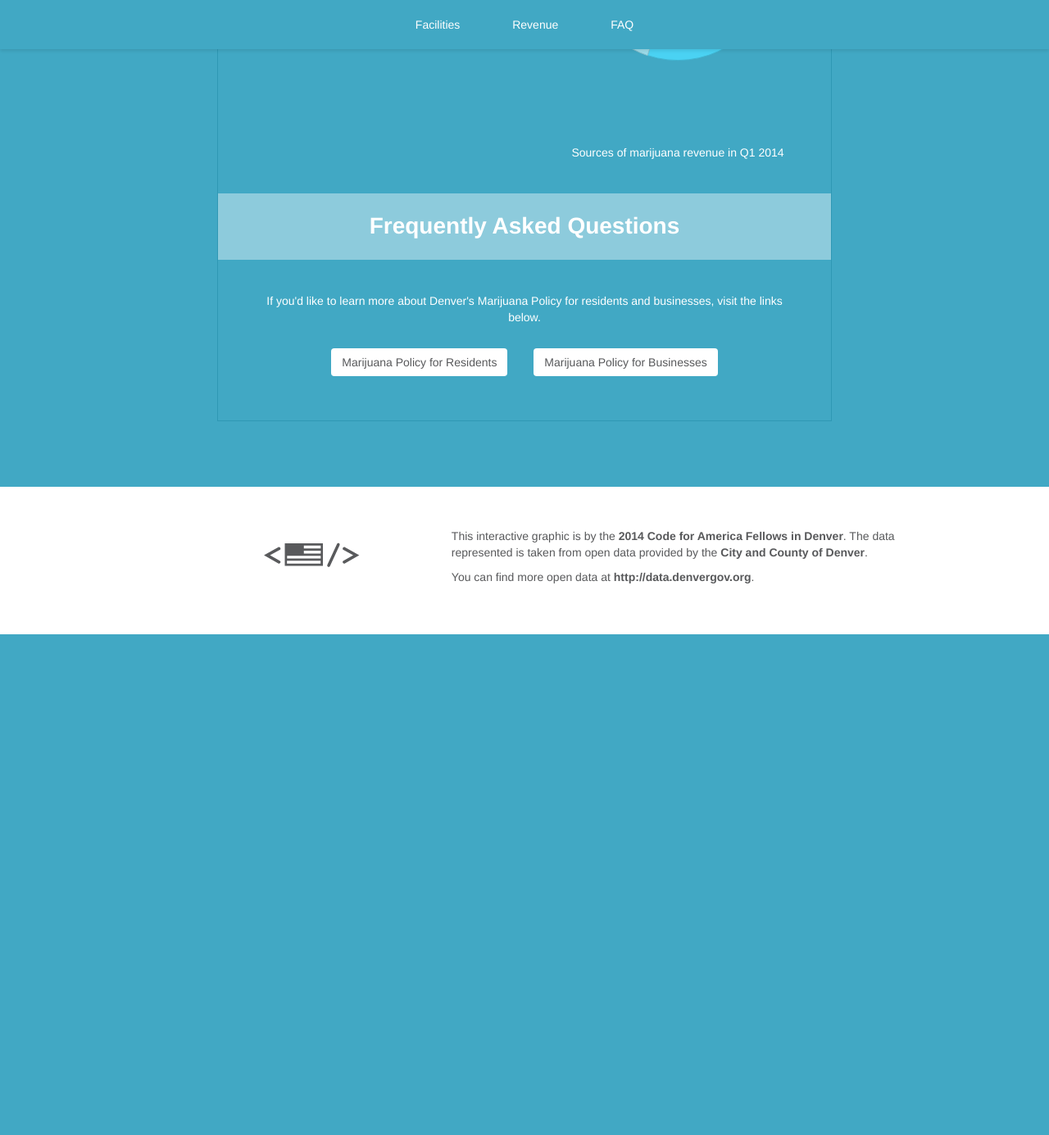
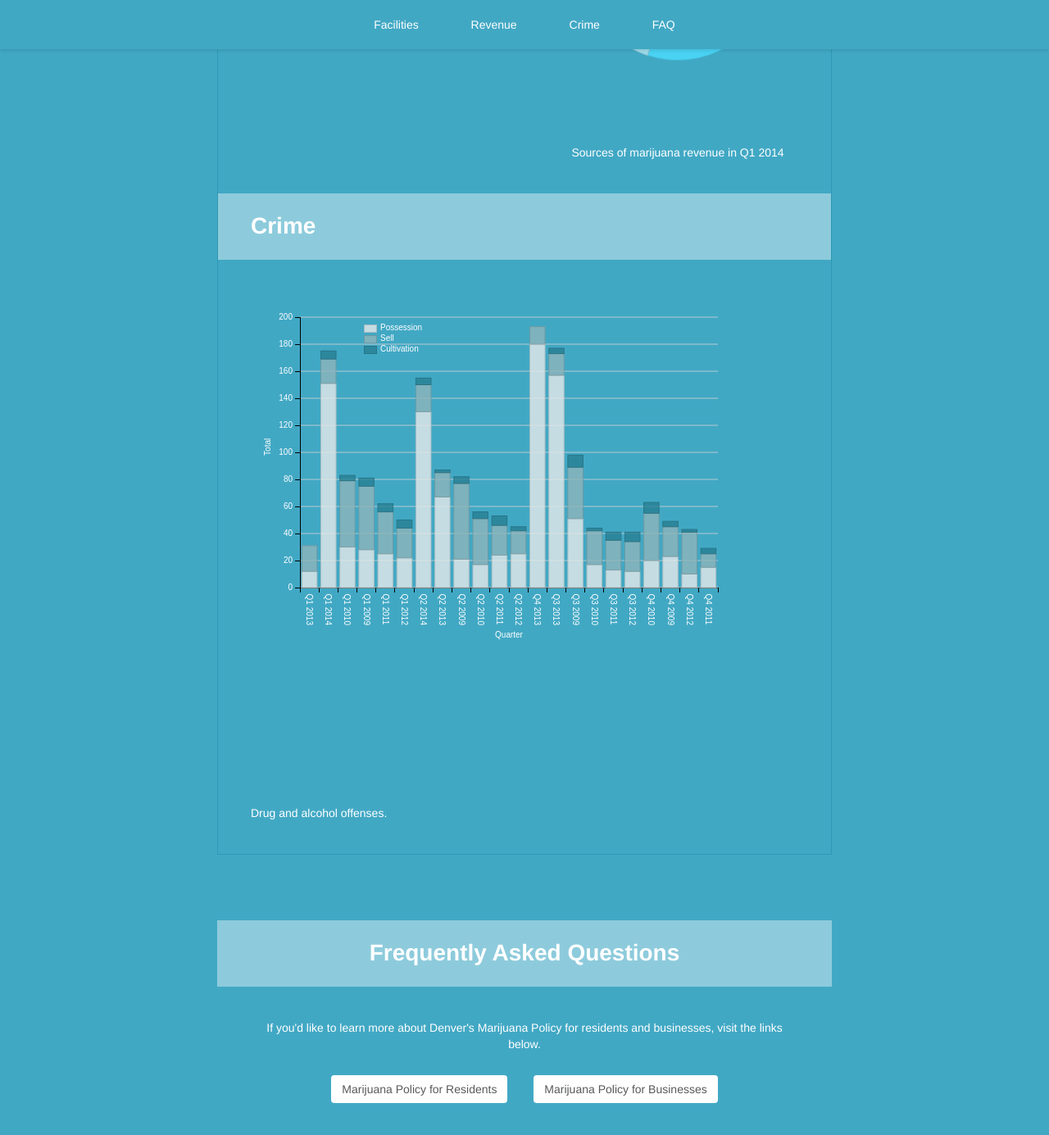
Before and after one commit to boonrs/denver-marijuana-infographic, a Jekyll site: the page built from index.html, in a window 1280 px wide and 1400 px high, scrolled down 1984 px. Shown: the top 1385 px of the window at 82% size. Built offline with Jekyll 4.4.1, drawn with Linux system fonts in a browser that asks for light colours; Markdown is read by kramdown in place of the engine named in the settings; before the commit the page ends 2758 px from its top, so only the background shows below that; some of the changed lines change nothing that is shown.

Commit message:
Add crime from open data portal

```diff
--- a/_layouts/default.html
+++ b/_layouts/default.html
@@ -16,7 +16,7 @@
         <script type="text/javascript" src="javascripts/d3.js"></script>
         <script type="text/javascript" src="javascripts/dimple.v2.1.0.min.js"></script>
 
-        <!-- <script type="text/javascript" src="javascripts/crime.js"></script> -->
+        <script type="text/javascript" src="javascripts/crime.js"></script>
         <script type="text/javascript" src="javascripts/facilities.js"></script>
         <script type="text/javascript" src="javascripts/revenue.js"></script>
         <script type="text/javascript" src="http://w.sharethis.com/button/buttons.js"></script>
--- /dev/null
+++ b/data/open-crime.csv
@@ -0,0 +1,65 @@
+Quarter,q,years,Series,Total
+Q1 2009,1,2009,Cultivation,6
+Q1 2009,1,2009,Sell,47
+Q1 2009,1,2009,Possession,28
+Q2 2009,2,2009,Sell,56
+Q2 2009,2,2009,Cultivation,5
+Q2 2009,2,2009,Possession,21
+Q3 2009,3,2009,Sell,38
+Q3 2009,3,2009,Cultivation,9
+Q3 2009,3,2009,Possession,51
+Q4 2009,4,2009,Sell,22
+Q4 2009,4,2009,Possession,23
+Q4 2009,4,2009,Cultivation,4
+Q1 2010,1,2010,Sell,49
+Q1 2010,1,2010,Possession,30
+Q1 2010,1,2010,Cultivation,4
+Q2 2010,2,2010,Cultivation,5
+Q2 2010,2,2010,Possession,17
+Q2 2010,2,2010,Sell,34
+Q3 2010,3,2010,Sell,25
+Q3 2010,3,2010,Possession,17
+Q3 2010,3,2010,Cultivation,2
+Q4 2010,4,2010,Sell,35
+Q4 2010,4,2010,Possession,20
+Q4 2010,4,2010,Cultivation,8
+Q1 2011,1,2011,Cultivation,6
+Q1 2011,1,2011,Sell,31
+Q1 2011,1,2011,Possession,25
+Q2 2011,2,2011,Possession,24
+Q2 2011,2,2011,Sell,22
+Q2 2011,2,2011,Cultivation,7
+Q3 2011,3,2011,Possession,13
+Q3 2011,3,2011,Cultivation,6
+Q3 2011,3,2011,Sell,22
+Q4 2011,4,2011,Possession,15
+Q4 2011,4,2011,Cultivation,4
+Q4 2011,4,2011,Sell,10
+Q1 2012,1,2012,Possession,22
+Q1 2012,1,2012,Sell,22
+Q1 2012,1,2012,Cultivation,6
+Q2 2012,2,2012,Sell,17
+Q2 2012,2,2012,Possession,25
+Q2 2012,2,2012,Cultivation,3
+Q3 2012,3,2012,Sell,22
+Q3 2012,3,2012,Possession,12
+Q3 2012,3,2012,Cultivation,7
+Q4 2012,4,2012,Cultivation,2
+Q4 2012,4,2012,Possession,10
+Q4 2012,4,2012,Sell,31
+Q1 2013,1,2013,Possession,12
+Q1 2013,1,2013,Sell,19
+Q2 2013,2,2013,Cultivation,2
+Q2 2013,2,2013,Sell,18
+Q2 2013,2,2013,Possession,67
+Q3 2013,3,2013,Cultivation,4
+Q3 2013,3,2013,Possession,157
+Q3 2013,3,2013,Sell,16
+Q4 2013,4,2013,Sell,13
+Q4 2013,4,2013,Possession,180
+Q1 2014,1,2014,Cultivation,6
+Q1 2014,1,2014,Possession,151
+Q1 2014,1,2014,Sell,18
+Q2 2014,2,2014,Cultivation,5
+Q2 2014,2,2014,Possession,130
+Q2 2014,2,2014,Sell,20
--- a/index.html
+++ b/index.html
@@ -9,7 +9,7 @@ title: {{ site.name }}
   <div class="nav-links">
     <a href="#facilities">Facilities</a>
     <a href="#revenue">Revenue</a>
-    <!-- <a href="#crime">Crime</a> -->
+    <a href="#crime">Crime</a>
     <a href="#faq">FAQ</a>
   </div>
 </nav>
@@ -105,15 +105,18 @@ title: {{ site.name }}
         </div> <!-- info-group -->
 
         <!-- CRIME ============================= -->
-        <!--<span class="anchor" id="crime"></span>
+        <span class="anchor" id="crime"></span>
         <div class="info-group">
 
           <div class="info-header">
             <span class="info-title">Crime</span>
           </div>
 
-
           <div class="info-full">
+            <div id="crime-possession"></div>
+            <div id="crime-possession-description" class="info-description">Drug and alcohol offenses.</div>
+          </div>
+          <!-- <div class="info-full">
             <div id="crime-stacked"></div>
           </div>
 
@@ -127,11 +130,11 @@ title: {{ site.name }}
             <div class="info-half">
               <img alt="Non-Industry Related Crimes" src="images/thief.svg" height="80">
               <p class="info-description">Non-Industry Related Crimes are crimes in which Marijuana is the primary target in the commission of these crimes but the marijuana has no readily apparent tie to a licensed operation.</p>
-            </div>
+            </div> -->
 
           </div>
 
-        </div> -->
+        </div>
 
         <!-- FAQ ============================= -->
         <span class="anchor" id="faq"></span>
--- a/javascripts/crime.js
+++ b/javascripts/crime.js
@@ -5,9 +5,38 @@ $( document ).ready(function() {
     "description_bold": "... marijuana related crimes have been reported this year.",
     "description": "This is the sum total of Industry and Nonindustry."
   };
-  crimeCount(big_number);
-  crimeOffenses();
+  // crimeCount(big_number);
+  // crimeOffenses();
+  crimePossession();
 });
+
+function crimePossession() {
+  var svg = dimple.newSvg("#crime-possession", 590, 600);
+  d3.csv("data/open-crime.csv", function (data) {
+    var myChart = new dimple.chart(svg, data);
+    myChart.setBounds(60, 30, 510, 330)
+    var x = myChart.addCategoryAxis("x", "Quarter" );
+    x.addOrderRule("year");
+    x.addOrderRule("q");
+    myChart.addMeasureAxis("y", "Total");
+    var bars = myChart.addSeries("Series", dimple.plot.bar);
+
+    // Tooltip
+    bars.getTooltipText = function (e) {
+      return [e.aggField[0] + ' ' + e.cx, e.cy];
+    };
+
+    // Styling: Change this Kavi!
+    myChart.defaultColors = [
+      new dimple.color("#e5e9ea"),
+      new dimple.color("#8eb5bc"),
+      new dimple.color("#287f93"),
+      new dimple.color("#154651")
+    ];
+    myChart.addLegend("20%,20px","1%,20px","10%,20px","10%,20px");
+    myChart.draw();
+  });
+}
 
 function crimeOffenses() {
   var svg = dimple.newSvg("#crime-stacked", 590, 400);
```
